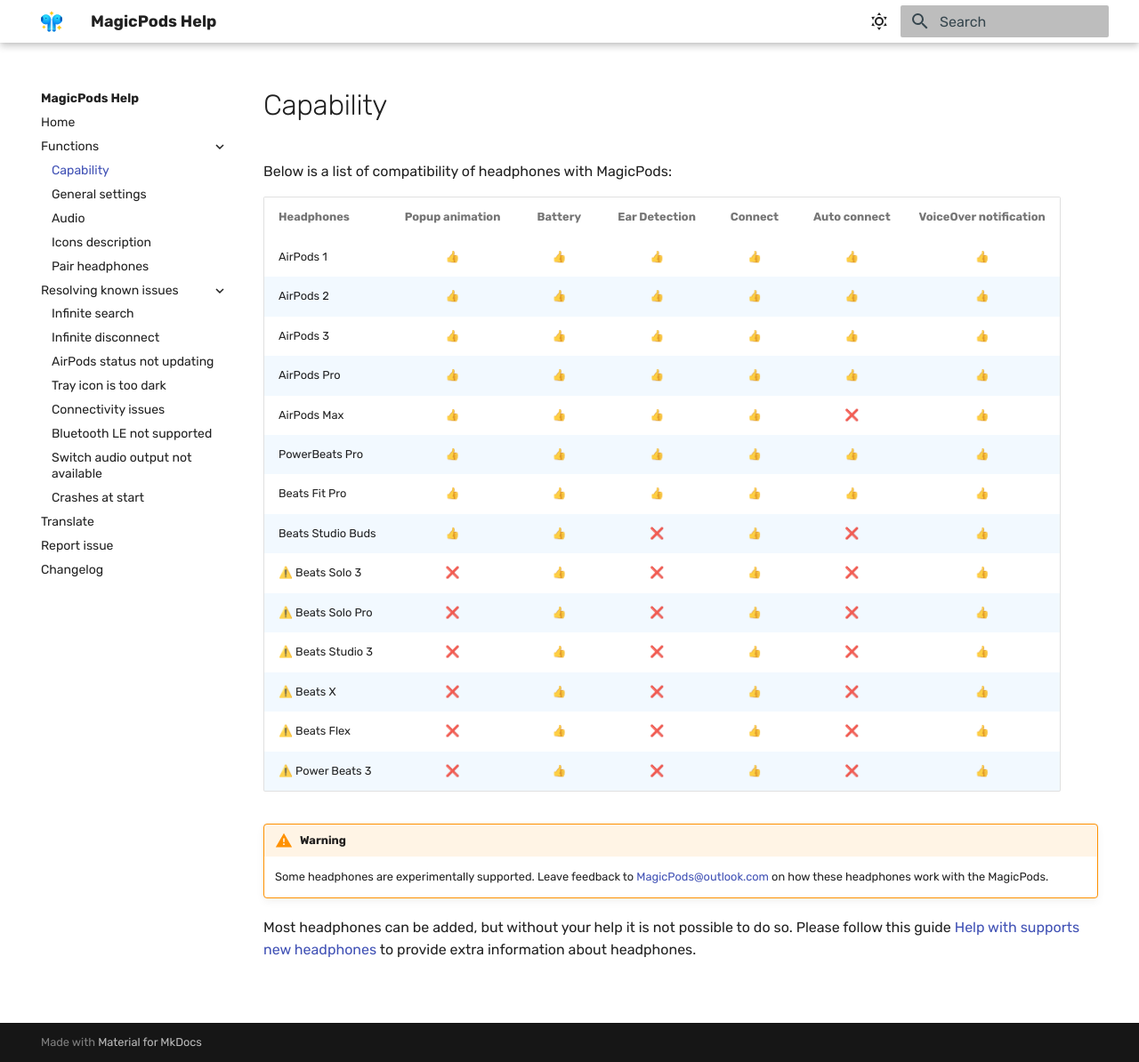
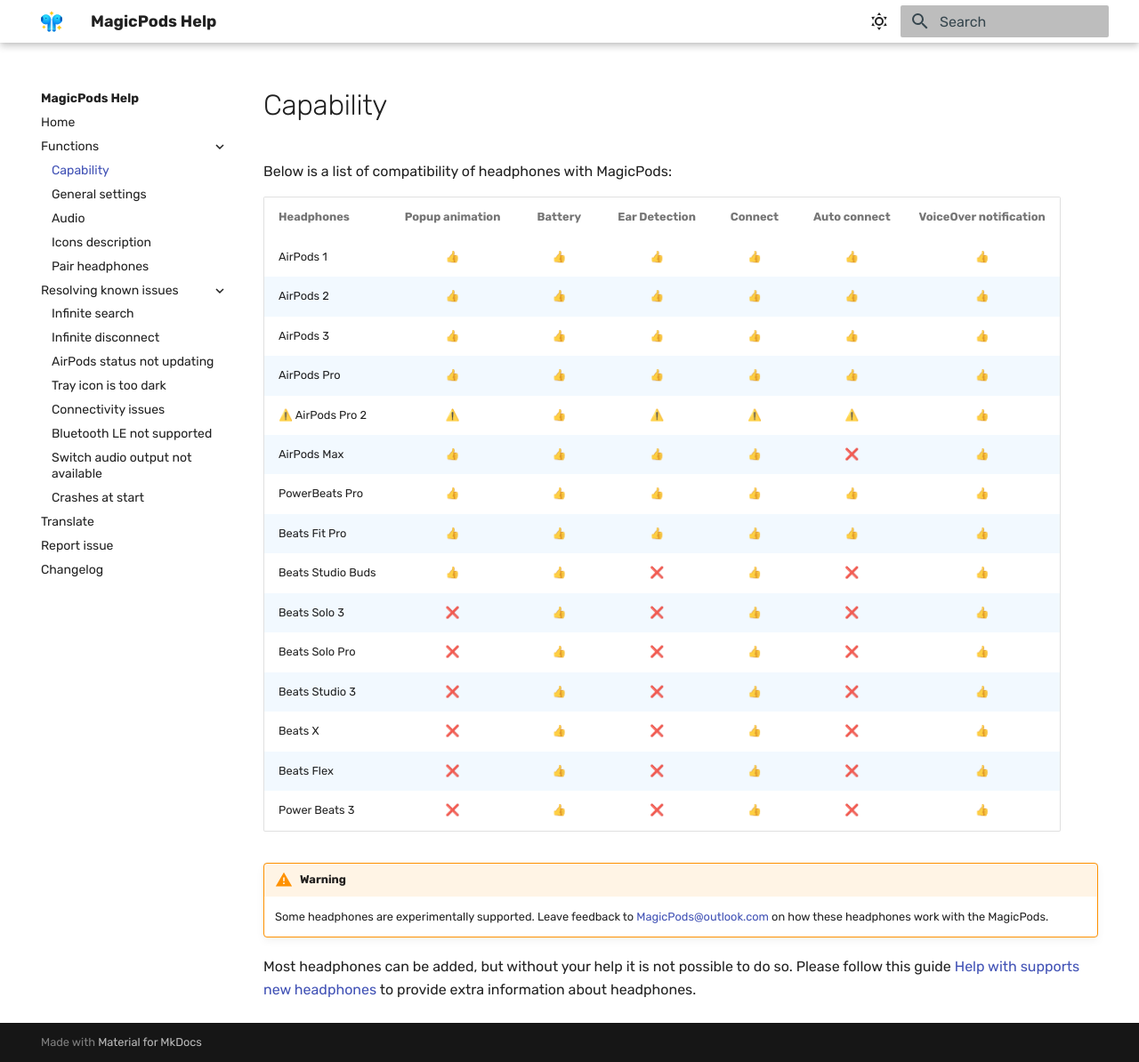
Before and after one commit to steam3d/help.magicpods.app, an MkDocs documentation site: the page built from docs/fun-capability.md, in a window 1280 px wide and 1194 px high. Shown: the whole window at 89% size. Built offline with MkDocs 1.6.1 and Material for MkDocs 9.7.7, drawn with Linux system fonts in a browser that asks for light colours.

Commit message:
Added AirPods Po 2 info

```diff
--- a/docs/fun-capability.md
+++ b/docs/fun-capability.md
@@ -8,16 +8,17 @@ AirPods 1         | 👍 | 👍 | 👍 | 👍 | 👍 | 👍
 AirPods 2         | 👍 | 👍 | 👍 | 👍 | 👍 | 👍
 AirPods 3         | 👍 | 👍 | 👍 | 👍 | 👍 | 👍
 AirPods Pro       | 👍 | 👍 | 👍 | 👍 | 👍 | 👍
+⚠️ AirPods Pro 2  | ⚠️ | 👍 | ⚠️ | ⚠️ | ⚠️ | 👍
 AirPods Max       | 👍 | 👍 | 👍 | 👍 | ❌ | 👍
 PowerBeats Pro    | 👍 | 👍 | 👍 | 👍 | 👍 | 👍
 Beats Fit Pro     | 👍 | 👍 | 👍 | 👍 | 👍 | 👍
 Beats Studio Buds |  👍 | 👍 | ❌ | 👍 | ❌ | 👍
-⚠️ Beats Solo 3   | ❌ | 👍 | ❌ | 👍 | ❌ | 👍
-⚠️ Beats Solo Pro | ❌ | 👍 | ❌ | 👍 | ❌ | 👍
-⚠️ Beats Studio 3 | ❌ | 👍 | ❌ | 👍 | ❌ | 👍
-⚠️ Beats X        | ❌ | 👍 | ❌ | 👍 | ❌ | 👍
-⚠️ Beats Flex     | ❌ | 👍 | ❌ | 👍 | ❌ | 👍
-⚠️ Power Beats 3  | ❌ | 👍 | ❌ | 👍 | ❌ | 👍
+Beats Solo 3   | ❌ | 👍 | ❌ | 👍 | ❌ | 👍
+Beats Solo Pro | ❌ | 👍 | ❌ | 👍 | ❌ | 👍
+Beats Studio 3 | ❌ | 👍 | ❌ | 👍 | ❌ | 👍
+Beats X        | ❌ | 👍 | ❌ | 👍 | ❌ | 👍
+Beats Flex     | ❌ | 👍 | ❌ | 👍 | ❌ | 👍
+Power Beats 3  | ❌ | 👍 | ❌ | 👍 | ❌ | 👍
 
 !!! warning
     Some headphones are experimentally supported. Leave feedback to [MagicPods@outlook.com](mailto:MagicPods@outlook.com) on how these headphones work with the MagicPods.
```
Also changed, not shown: docs/changelog.md (+6 -0 lines).
